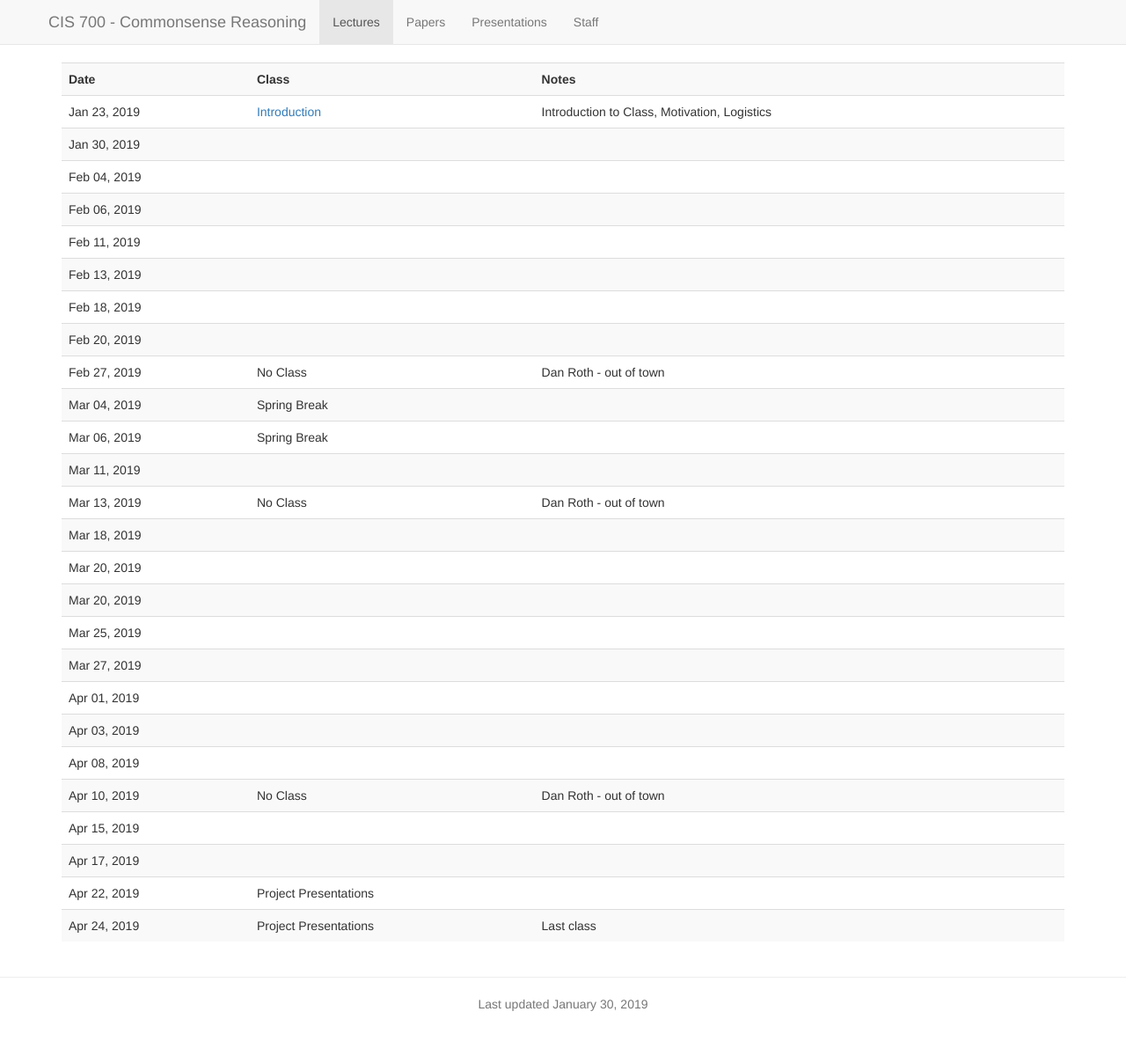
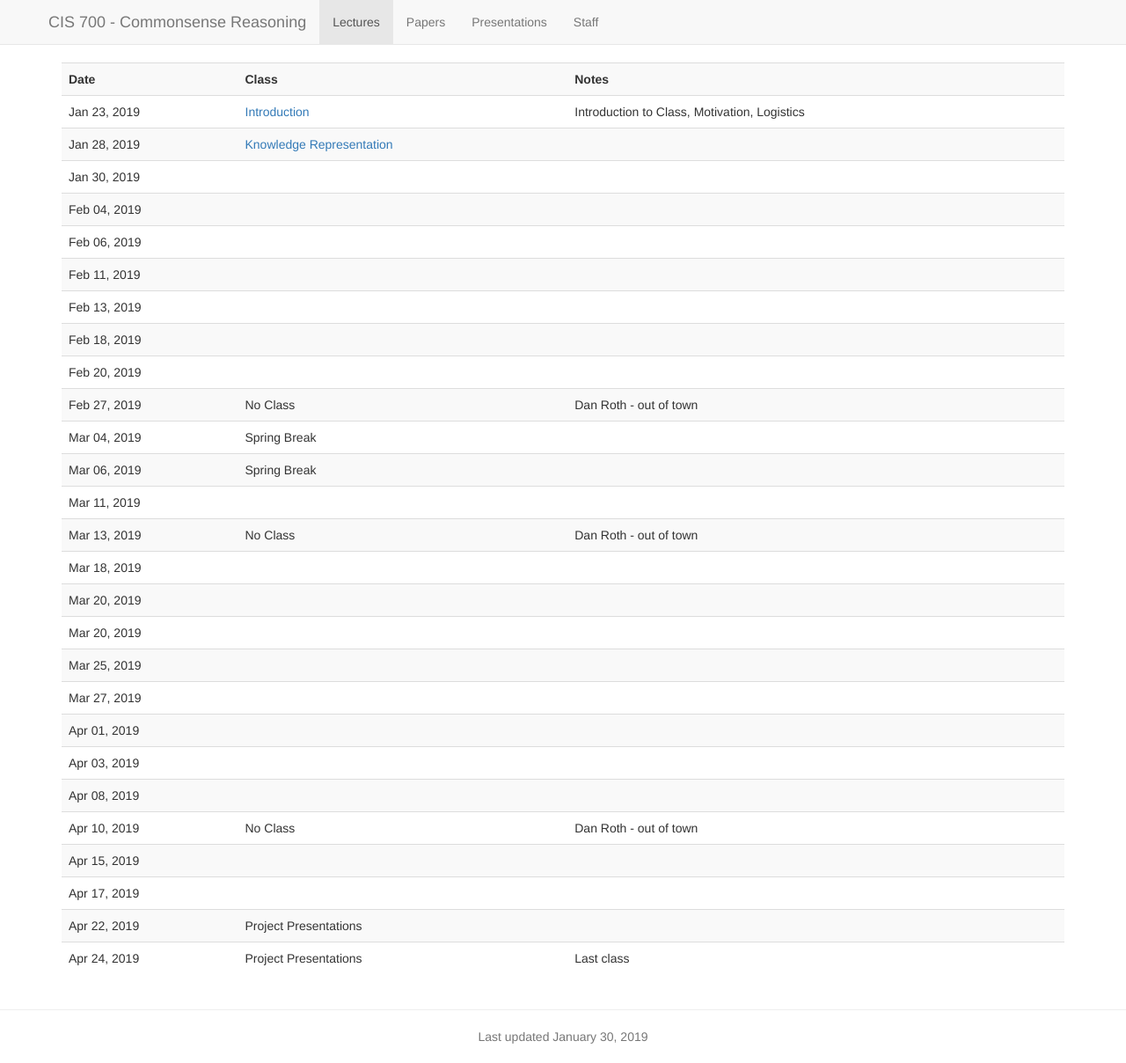
Before and after one commit to nitishgupta/cis700dr, a Jekyll site: the page built from lectures.md, in a window 1280 px wide. Shown: the whole page at 88% size. Built offline with Jekyll 4.4.1, drawn with Linux system fonts in a browser that asks for light colours; nearby versions of some CDN libraries; a script that is not in the unit is left out; before the commit the page ends 1171 px from its top, so only the background shows below that.

Commit message:
update slides for 1/30

```diff
--- a/_data/lectures.yaml
+++ b/_data/lectures.yaml
@@ -3,6 +3,12 @@
     title: Introduction
     slides: slides/Lec1-Intro-1-23-2019.pptx
     comments: Introduction to Class, Motivation, Logistics
+
+-
+    date: 2019-01-28
+    title: Knowledge Representation
+    slides: slides/Lec2-KR-1-28-2019.pdf
+    comments:
 
 
 -
```
Also changed, not shown: 1 other file.
